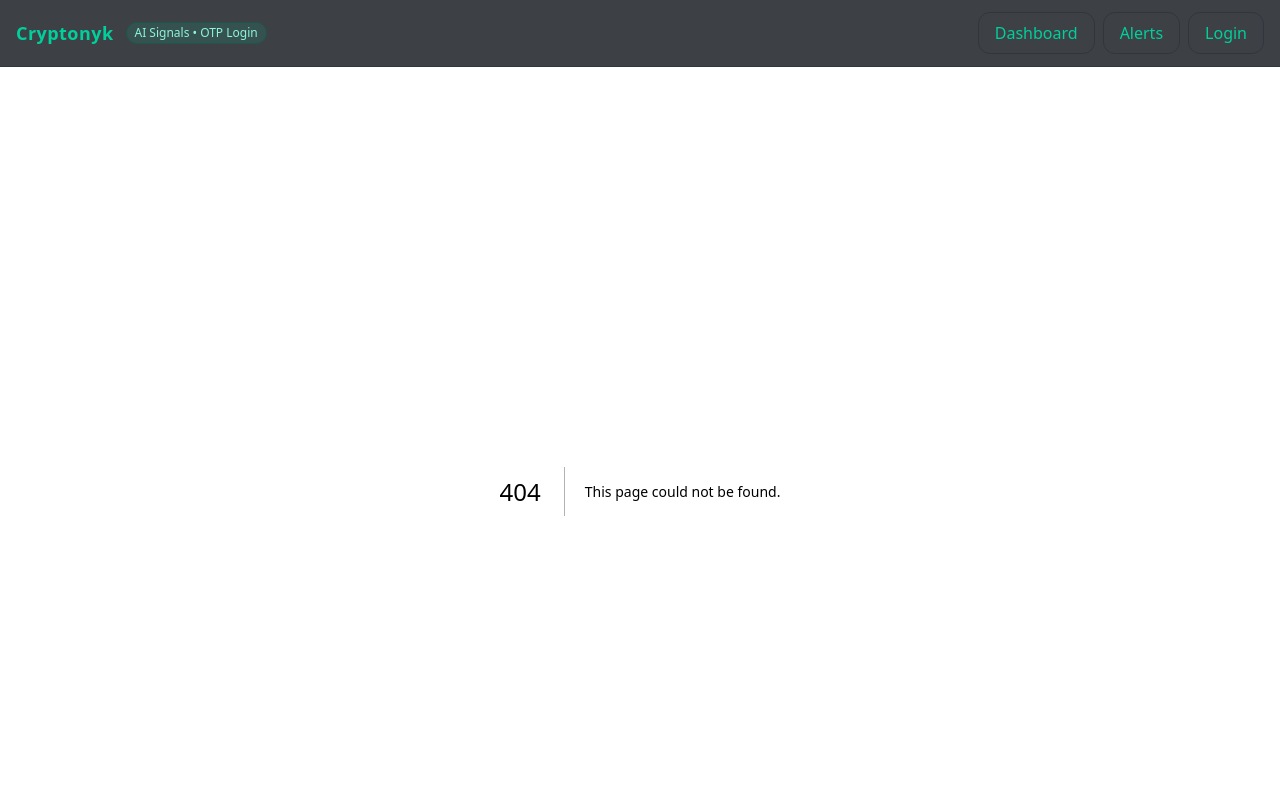
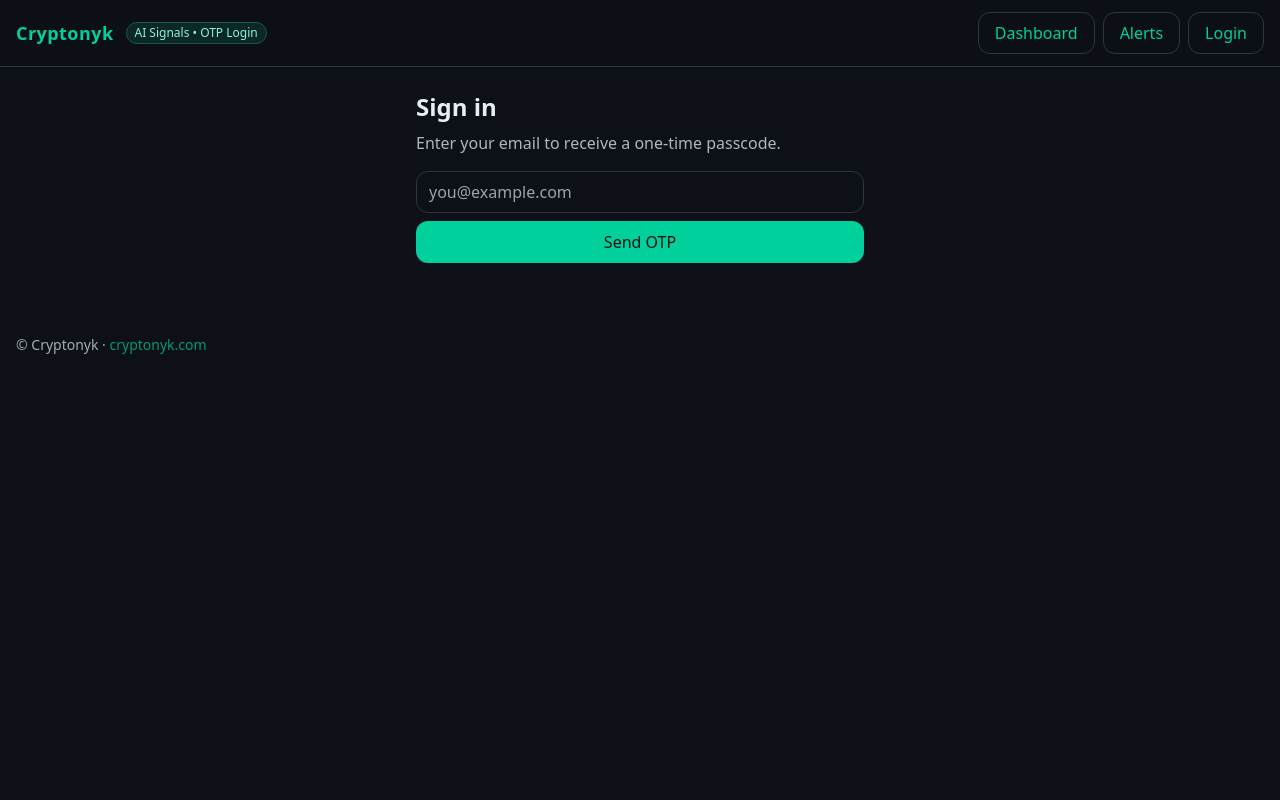
Before and after one commit to Hollywood2121/cryptonyk-web, a Next.js app: page /login in a window 1280 px wide. Before the commit this address had no page. Shown: the top 800 px of the page. Built offline with nearby package versions, Linux system fonts and the light colour scheme; no server answers.

Commit message:
Create page.tsx

```diff
--- /dev/null
+++ b/app/login/page.tsx
@@ -0,0 +1,52 @@
+"use client";
+import { useState } from "react";
+import { useRouter } from "next/navigation";
+import { api } from "@/lib/api";
+
+export default function LoginPage() {
+  const [email, setEmail] = useState("");
+  const [otp, setOtp] = useState("");
+  const [sent, setSent] = useState(false);
+  const [msg, setMsg] = useState<string | null>(null);
+  const r = useRouter();
+
+  const send = async () => {
+    setMsg(null);
+    try {
+      const res = await api.post<{success:boolean; message?:string}>("/send-otp", { email });
+      if (res.success) { setSent(true); setMsg("OTP sent. Check your inbox (and Spam)."); }
+      else setMsg(res.message || "Failed to send OTP.");
+    } catch (e:any) { setMsg(e.message); }
+  };
+
+  const verify = async () => {
+    setMsg(null);
+    try {
+      const res = await api.post<{authenticated:boolean; message?:string}>("/verify-otp", { email, otp });
+      if (res.authenticated) {
+        localStorage.setItem("authed", "1");
+        localStorage.setItem("email", email.toLowerCase().trim());
+        r.replace("/dashboard");
+      } else setMsg(res.message || "Invalid OTP.");
+    } catch (e:any) { setMsg(e.message); }
+  };
+
+  return (
+    <div className="max-w-md mx-auto">
+      <h1 className="text-2xl font-bold mb-2">Sign in</h1>
+      <p className="opacity-75 mb-4">Enter your email to receive a one-time passcode.</p>
+
+      <input className="input mb-2" placeholder="you@example.com" value={email} onChange={e=>setEmail(e.target.value)} />
+      <button className="btn btn-primary w-full mb-4" onClick={send}>Send OTP</button>
+
+      {sent && (
+        <>
+          <input className="input mb-2" placeholder="6-digit OTP" value={otp} onChange={e=>setOtp(e.target.value)} maxLength={6} />
+          <button className="btn w-full" onClick={verify}>Verify OTP</button>
+        </>
+      )}
+
+      {msg && <div className="mt-3 opacity-80">{msg}</div>}
+    </div>
+  );
+}
```
